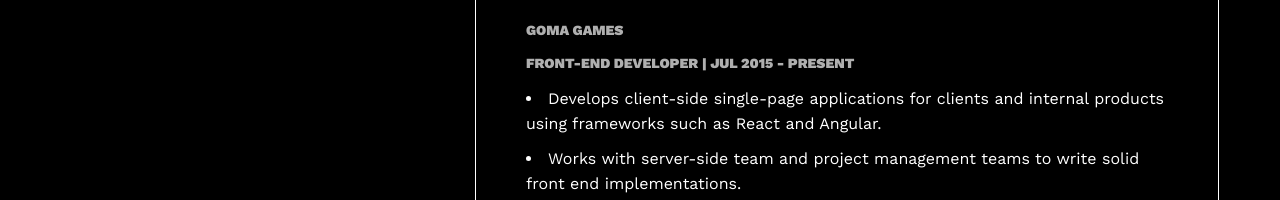
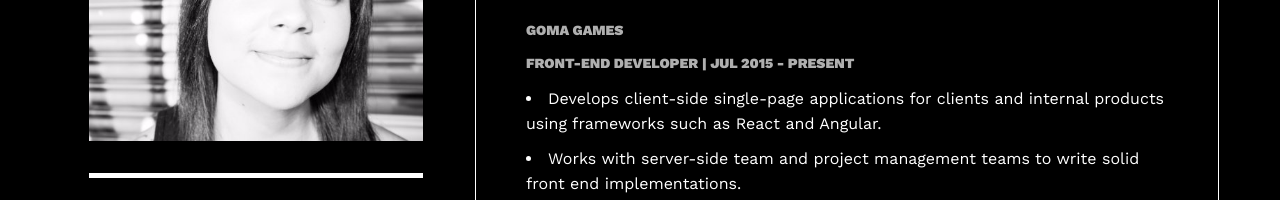
Before and after one commit to fobabett/fobabett.github.io, a website: page resume.html in a window 1280 px wide. Shown: the part 377-577 px from the top of the page. Drawn offline with nearby package versions, Linux system fonts and the light colour scheme.

Commit message:
re-added my face :(

```diff
--- a/resume.html
+++ b/resume.html
@@ -33,9 +33,9 @@
       <div class="sidebar column is-4-desktop is-12">
         <div class="sidebar-content">
           <h1>Shante Vallee</h1>
-          <!-- <div class="profile-image">
+          <div class="profile-image">
             <img src="images/me.png">
-          </div> -->
+          </div>
           <ul>
             <li class="sidebar-link"><a href="/"><i class="fa fa-2x fa-code-fork" aria-hidden="true"></i>Projects</a></li>
             <li class="sidebar-link"><a target="_blank" href="https://github.com/fobabett"><i class="fa fa-2x fa-github-square" aria-hidden="true"></i>github.com/fobabett</a></li>
--- a/scripts/fade.js
+++ b/scripts/fade.js
@@ -24,7 +24,6 @@
         $(el).animate({ opacity: 1 }, 1000);
       }
     });
-    var bottomOfProjects = $('#projects').position().top + $('#projects').outerHeight();
   });
   $('.fa-arrow-down').click(function() {
     $('html,body').animate({ scrollTop: $("#projects").offset().top }, 500, 'swing');
--- a/scss/partials/_sidebar.scss
+++ b/scss/partials/_sidebar.scss
@@ -30,8 +30,13 @@
   }
 
   img {
-    border-radius: 50%;
+    // border-radius: 50%;
   }
+}
+
+.profile-image {
+  border-bottom: 5px solid white;
+  margin-bottom: 25px;
 }
 
 .sidebar-content {
```
Also changed, not shown: styles.css.
